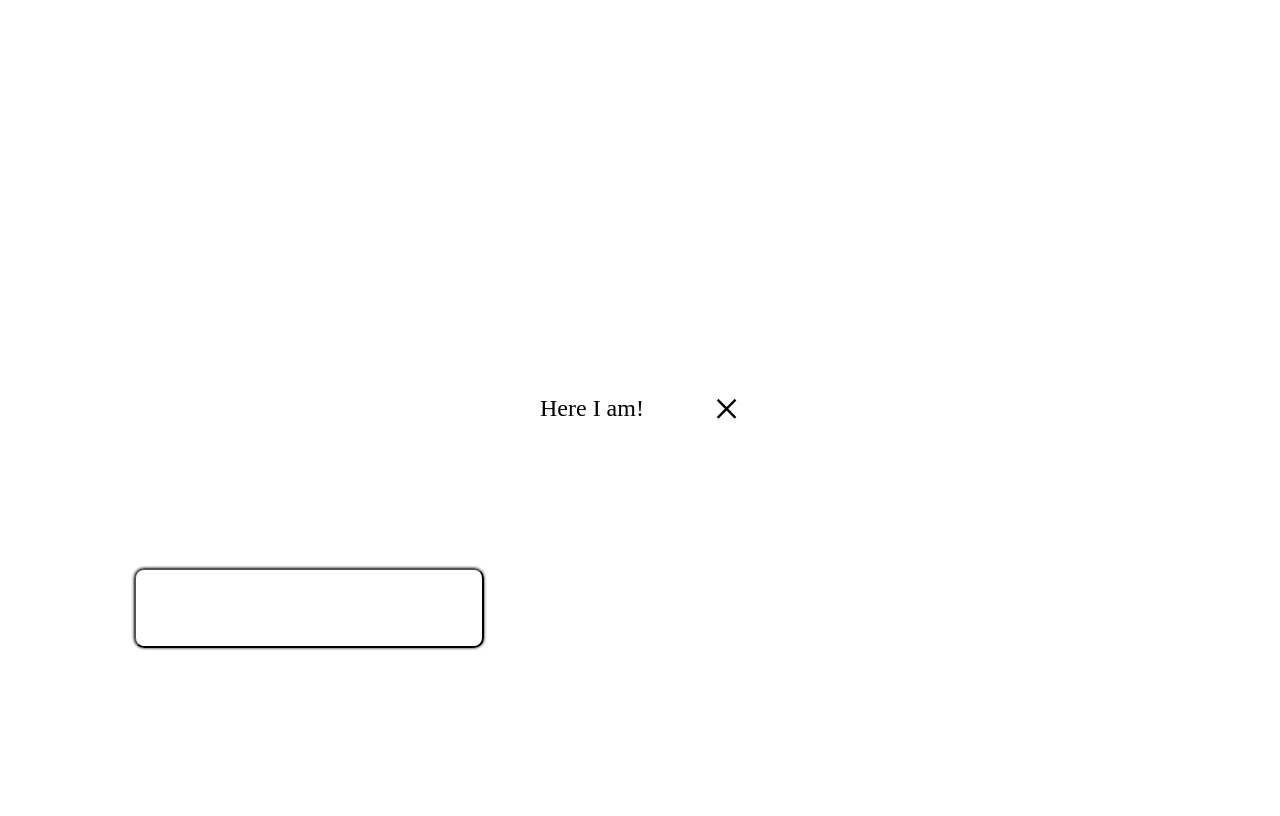
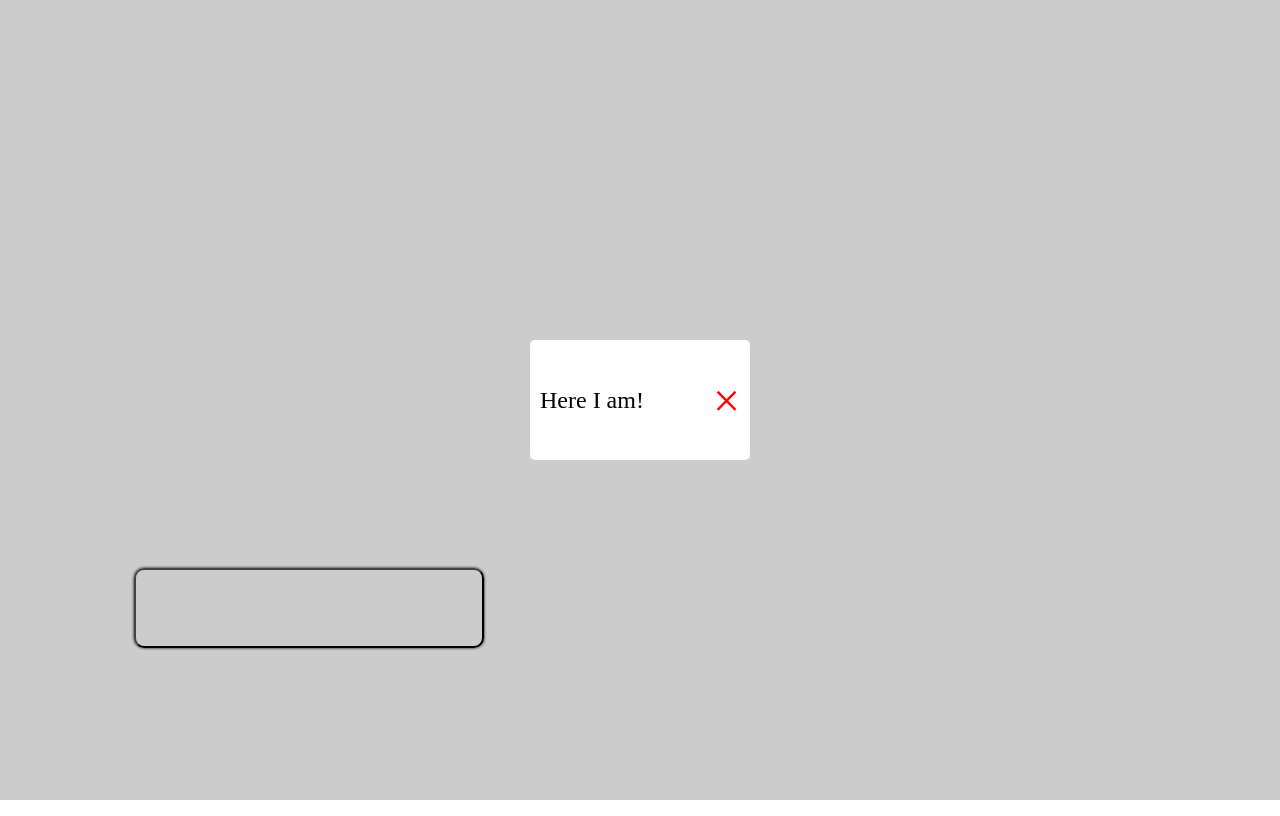
Before and after one commit to Narsiskh/DOM, a plain HTML site: page Projects/P2/index.html in a window 1280 px wide. Both pictures are taken after a click on the button "Where's Our Modal". Drawn offline with Linux system fonts and the light colour scheme.

Commit message:
Added some other styles and JavaScript to project.

```diff
--- a/Projects/P2/project2.js
+++ b/Projects/P2/project2.js
@@ -0,0 +1,24 @@
+// Variables
+
+let openBtn = document.getElementById('open-btn');
+let modalContainer = document.getElementById('modal-container');
+let closeBtn = document.getElementById('close-btn');
+
+// Event Listeners
+
+openBtn.addEventListener('click', function (){
+
+    modalContainer.style.display = 'block'
+});
+
+closeBtn.addEventListener('click', function(){
+
+    modalContainer.style.display = 'none'
+});
+
+window.addEventListener('click', function (e){
+
+    if (e.target === modalContainer) {
+        modalContainer.style.display = 'none'
+    }
+});
--- a/Projects/P2/style.css
+++ b/Projects/P2/style.css
@@ -26,6 +26,10 @@
  color: #000;
 }
 
+#open-btn p {
+ margin: auto;
+}
+
 #modal {
  background-color: #fff;
  position: absolute;
@@ -47,4 +51,31 @@
 
 #close-btn {
  font-size: 3rem;
+ cursor: pointer;
+ color: #ff0000;
 }
+
+#modal-container {
+ display: none;
+ position: fixed;
+ top: 0;
+ left: 0;
+ width: 100%;
+ height: 100%;
+ z-index: 1;
+ background-color: rgba(0,0,0, .2);
+}
+
+/* Modal Animation Section */
+
+@keyframes animatemodal {
+ from {
+  top: -300px;
+  opacity: 0;
+ }
+
+ to {
+  top: 50%;
+  opacity: 1;
+ }
+}
```
